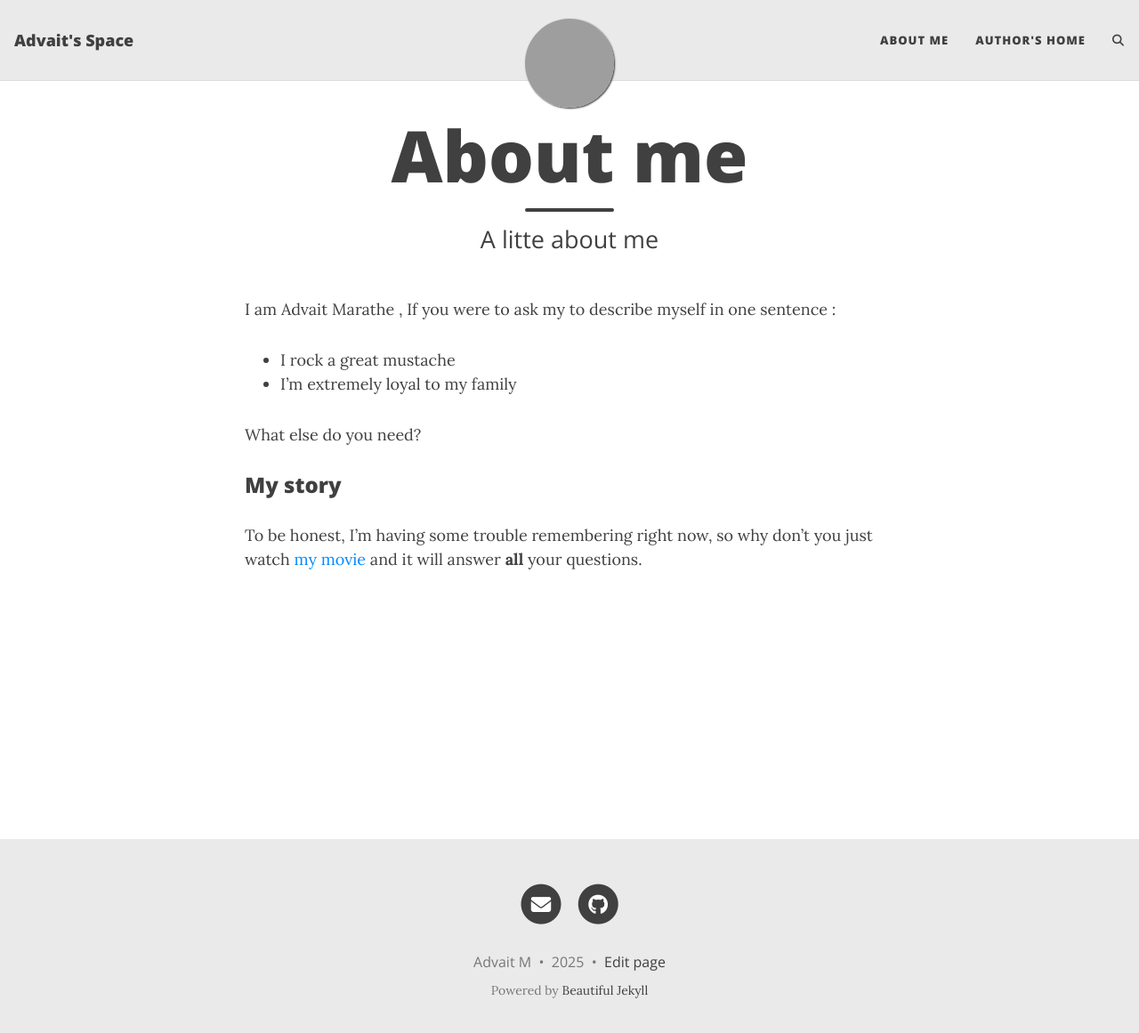
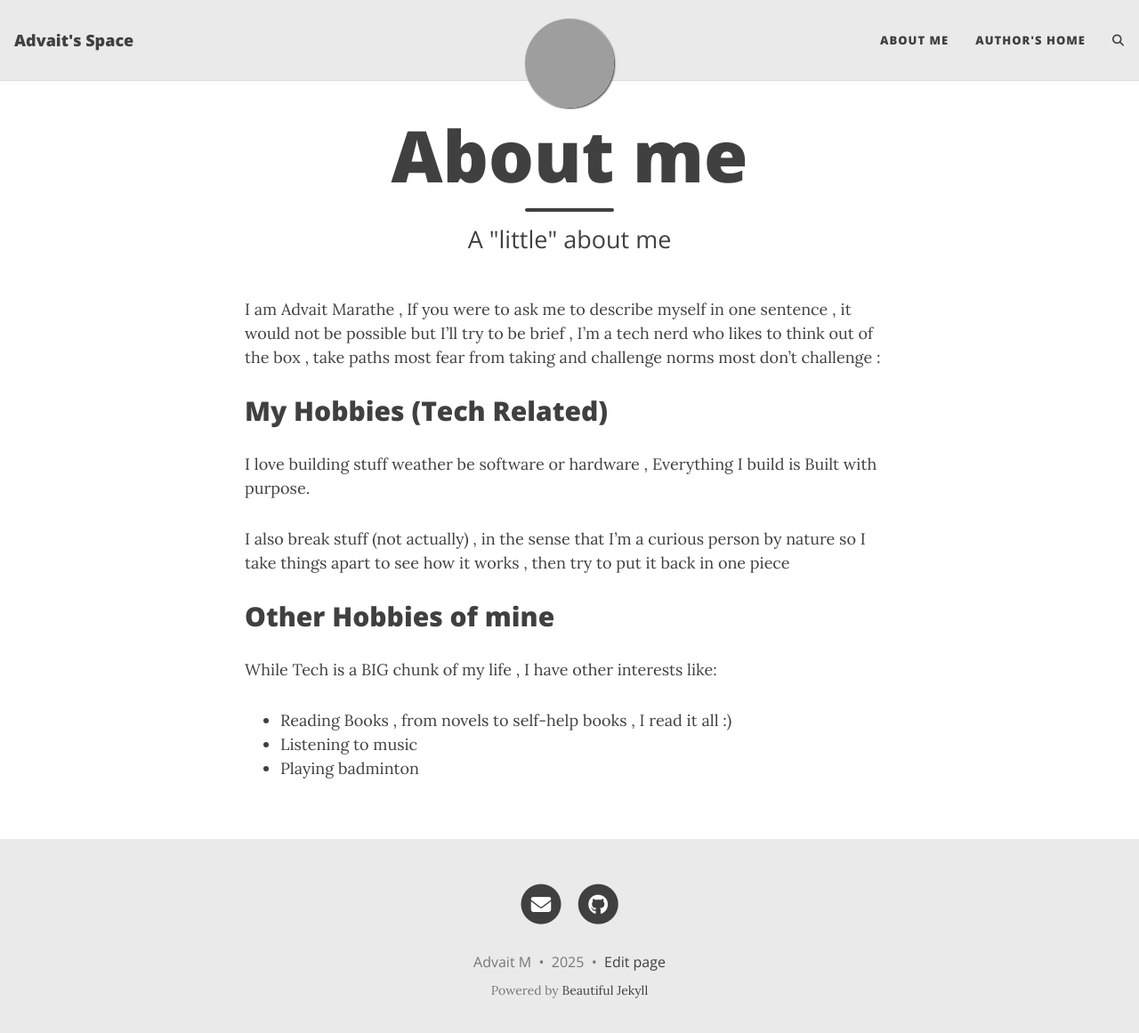
Before and after one commit to advaitbuilds/advaitbuilds.github.io, a Jekyll site: the page built from aboutme.md, in a window 1280 px wide and 1174 px high. Shown: the top 1161 px of the window at 89% size. Built offline with Jekyll 4.4.1, drawn with Linux system fonts in a browser that asks for light colours; comment, search, counter and statistics services are not loaded; grey boxes are pictures that could not be loaded.

Commit message:
changed aboutme.md

```diff
--- a/aboutme.md
+++ b/aboutme.md
@@ -1,16 +1,25 @@
 ---
 layout: page
 title: About me
-subtitle: A litte about me
+subtitle: A "little" about me
 ---
 
-I am Advait Marathe , If you were to ask my to describe myself in one sentence :
+I am Advait Marathe , If you were to ask me to describe myself in one sentence , it would not be possible but I'll try to be brief ,
+I'm a tech nerd who likes to think out of the box , take paths most fear from taking and challenge norms most don't challenge :
 
-- I rock a great mustache
-- I'm extremely loyal to my family
 
-What else do you need?
+## My Hobbies (Tech Related)
 
-### My story
+I love building stuff weather be software or hardware , Everything I build is Built with purpose.
 
-To be honest, I'm having some trouble remembering right now, so why don't you just watch [my movie](https://en.wikipedia.org/wiki/The_Princess_Bride_%28film%29) and it will answer **all** your questions.
+I also break stuff (not actually) , in the sense that I'm a curious person by nature so
+I take things apart to see how it works , then try to put it back in one piece
+
+
+## Other Hobbies of mine
+
+While Tech is a BIG chunk of my life ,  I have other interests like:
+
+  - Reading Books , from novels to self-help books , I read it all :)
+  - Listening to music
+  - Playing badminton
```
